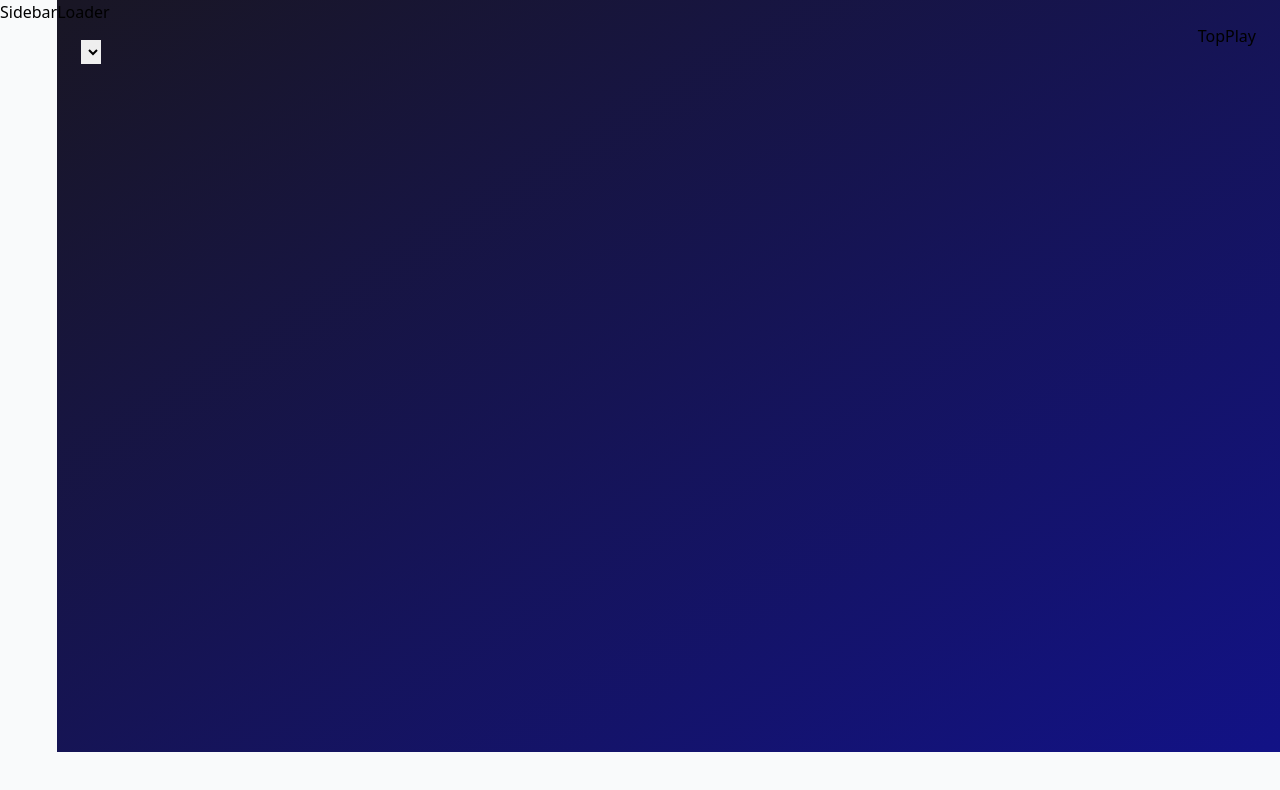
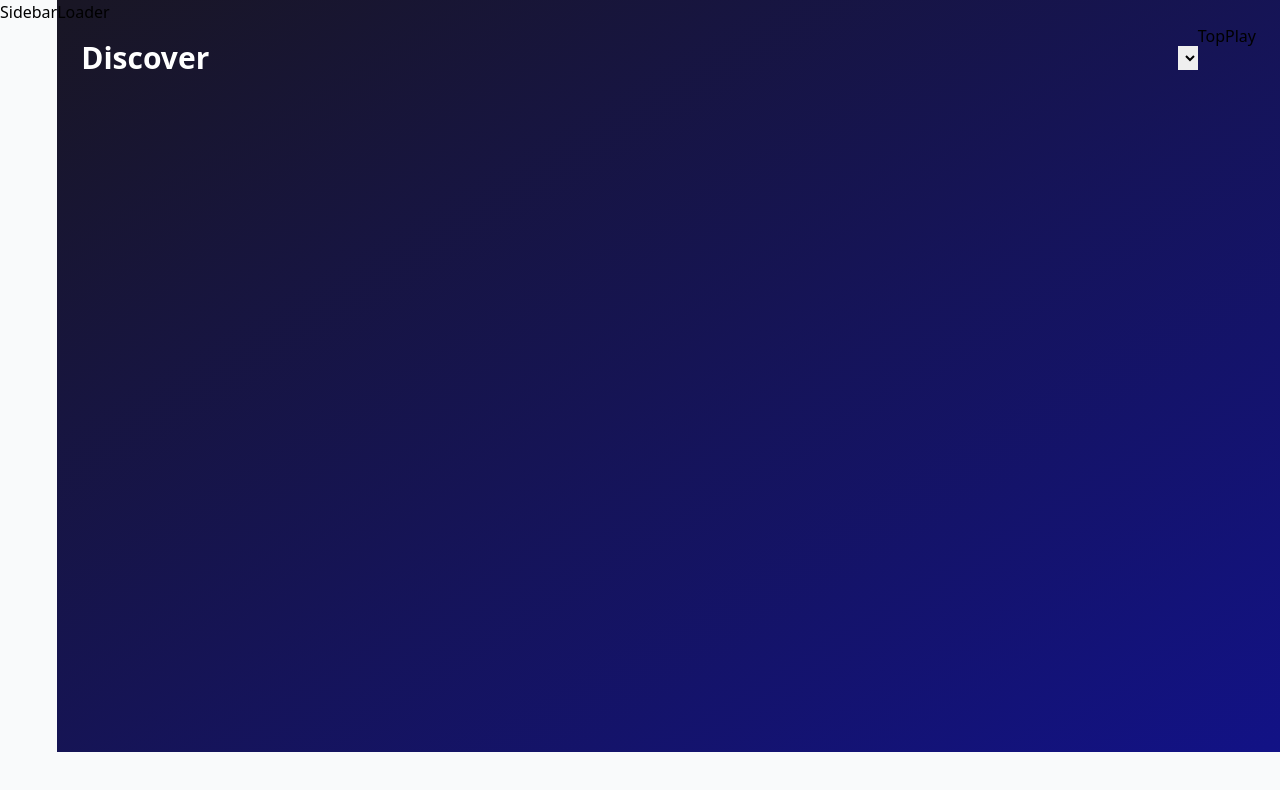
Before and after one commit to Ewooral/musika, a React (Vite) app: page / in a window 1280 px wide. Shown: the top 790 px of the page. Built offline with nearby package versions, Linux system fonts and the light colour scheme.

Commit message:
feat: Create an identifier called genreTitle

```diff
--- a/src/pages/Discover.jsx
+++ b/src/pages/Discover.jsx
@@ -3,13 +3,15 @@ import { genres } from '../assets/constants';
 
 const Discover = () => {
     // eslint-disable-next-line no-console
-    console.log(genres);
+    const genreTitle = 'Pop'
 
     return (
         <div className='flex flex-col'>
             <div className="w-full flex justify-between items-center
             sm:flex-row flex-col mt-4 mb-10">
-                <select />
+                <h2 className='font-bold text-3xl
+                text-white text-left'>Discover</h2>
+                <select name="" id=""></select>
             </div>
         </div>
     );
```
Also changed, not shown: 1 other file (tests, documents, lock files or other folders).
